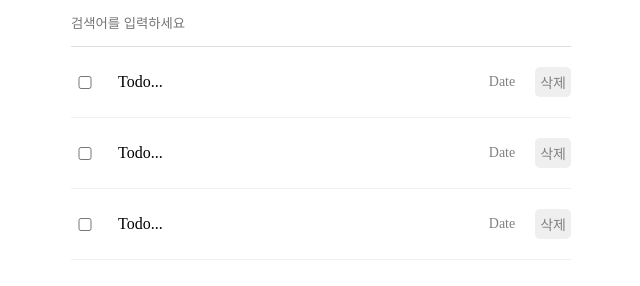
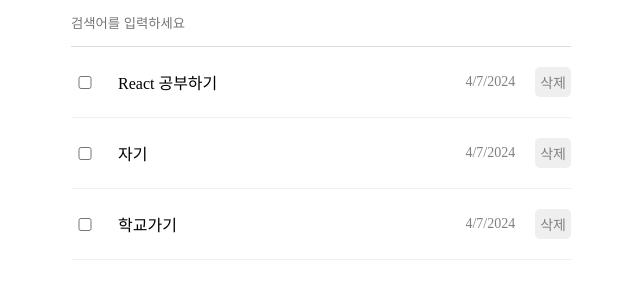
Before and after one commit to SeungJin051/react-todolist, a React (Vite) app: page / in a window 1280 px wide. Shown: the part 281-567 px from the top of the page, without its empty margins (319-959 px from the left). Built offline with nearby package versions, Linux system fonts and the light colour scheme.

Commit message:
Read - 투두리스트 렌더링하기
filter와 includes로 검색 기능 추가

```diff
--- a/src/App.jsx
+++ b/src/App.jsx
@@ -45,7 +45,7 @@
     <div className="App">
       <Header />
       <Editor onCreate={onCreate} />
-      <List />
+      <List todos={todos} />
     </div>
   );
 }
--- a/src/components/List.jsx
+++ b/src/components/List.jsx
@@ -1,15 +1,38 @@
+import { useState } from "react";
 import "./List.css";
 import TodoItem from "./TodoItem";
 
-export default function List() {
+export default function List({ todos }) {
+  const [search, setSearch] = useState("");
+
+  const onChangeSearch = (e) => {
+    setSearch(e.target.value);
+  };
+
+  const getFilteredData = () => {
+    if (search === "") {
+      return todos;
+    }
+    // filter 메소드 내부에서 todo.content.includes(search)의 결과를 반환합니다.
+    return todos.filter((todo) => {
+      return todo.content.includes(search); // 명시적으로 true 또는 false를 반환합니다.
+    });
+  };
+
+  const fillteredTodos = getFilteredData();
+
   return (
     <div className="List">
       <h4>Todo List 🔥</h4>
-      <input placeholder="검색어를 입력하세요" />
+      <input
+        placeholder="검색어를 입력하세요"
+        value={search}
+        onChange={onChangeSearch}
+      />
       <div className="todos_wrapper">
-        <TodoItem />
-        <TodoItem />
-        <TodoItem />
+        {fillteredTodos.map((todo) => {
+          return <TodoItem key={todo.id} {...todo} />;
+        })}
       </div>
     </div>
   );
--- a/src/components/TodoItem.jsx
+++ b/src/components/TodoItem.jsx
@@ -1,11 +1,11 @@
 import "./TodoItem.css";
 
-export default function TodoItem() {
+export default function TodoItem({ id, isDone, content, date }) {
   return (
     <div className="TodoItem">
-      <input type="checkbox" />
-      <div className="content">Todo...</div>
-      <div className="date">Date</div>
+      <input type="checkbox" checked={isDone} readOnly />
+      <div className="content">{content}</div>
+      <div className="date">{new Date(date).toLocaleDateString()}</div>
       <button>삭제</button>
     </div>
   );
```
